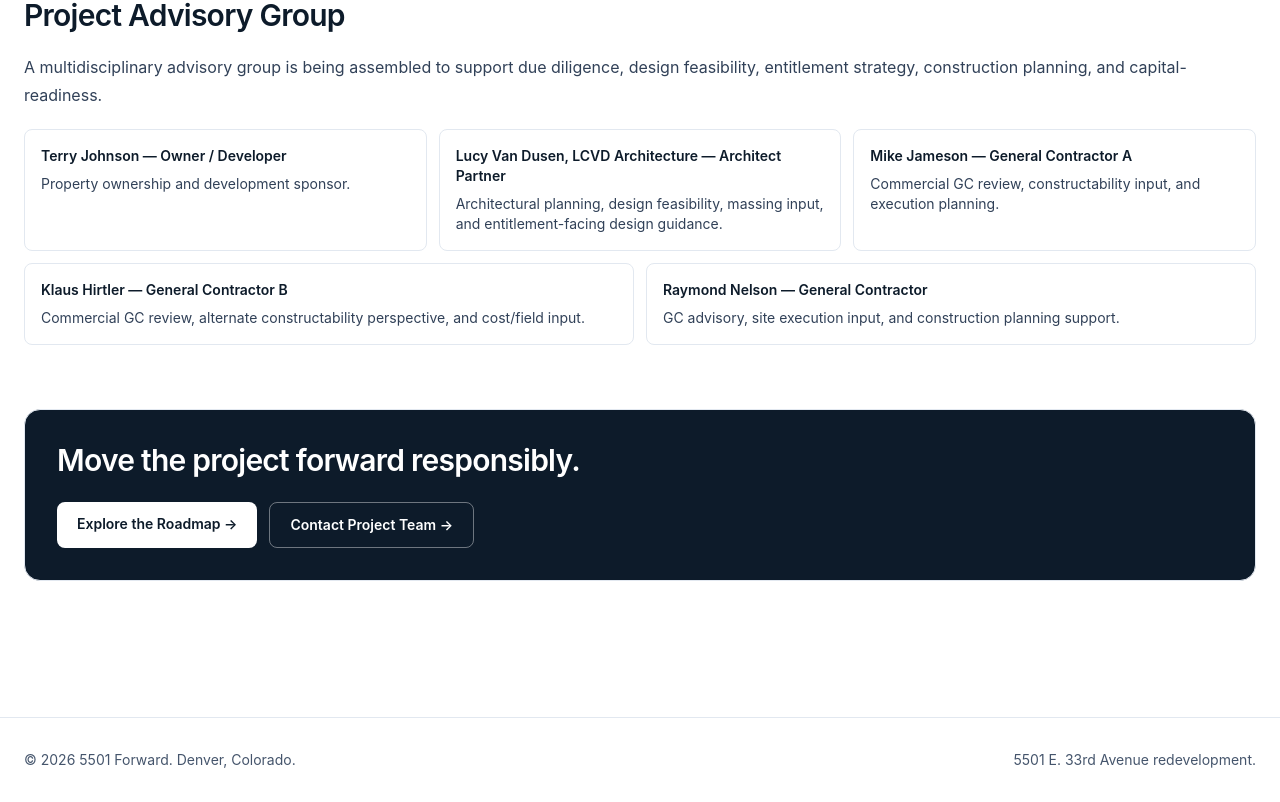
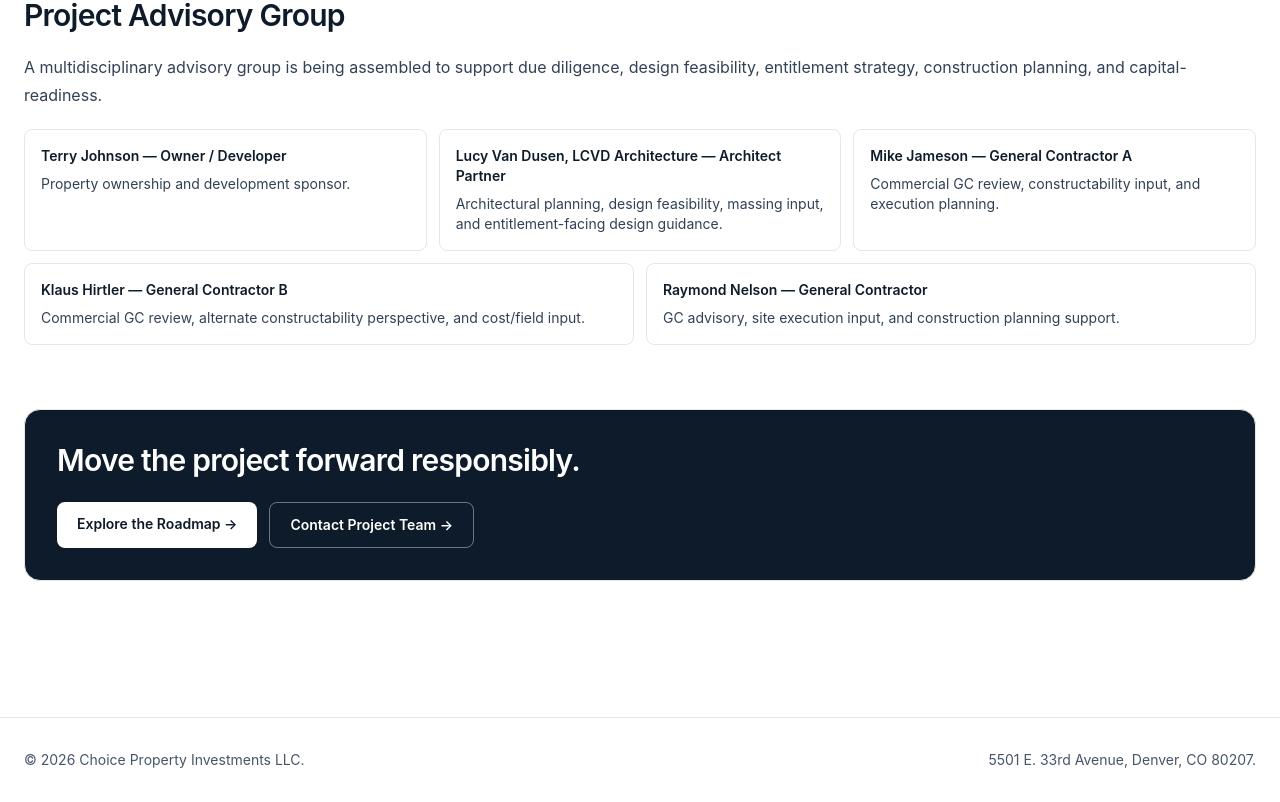
Before and after one commit to martinez-frank/5501-forward-site, a Next.js app: page / in a window 1280 px wide. Shown: the part 1825-2627 px from the top of the page. Built offline with nearby package versions, Linux system fonts and the light colour scheme.

Commit message:
Update site footer text

```diff
--- a/components/site-layout.tsx
+++ b/components/site-layout.tsx
@@ -140,8 +140,8 @@ export function SiteLayout({ children }: { children: ReactNode }) {
 
       <footer className="mt-16 border-t border-slate-200">
         <div className="mx-auto flex w-full max-w-7xl flex-col gap-3 px-4 py-8 text-sm text-slate-600 sm:px-6 md:flex-row md:items-center md:justify-between">
-          <p>© {new Date().getFullYear()} 5501 Forward. Denver, Colorado.</p>
-          <p>5501 E. 33rd Avenue redevelopment.</p>
+          <p>© 2026 Choice Property Investments LLC.</p>
+          <p>5501 E. 33rd Avenue, Denver, CO 80207.</p>
         </div>
       </footer>
     </div>
```
